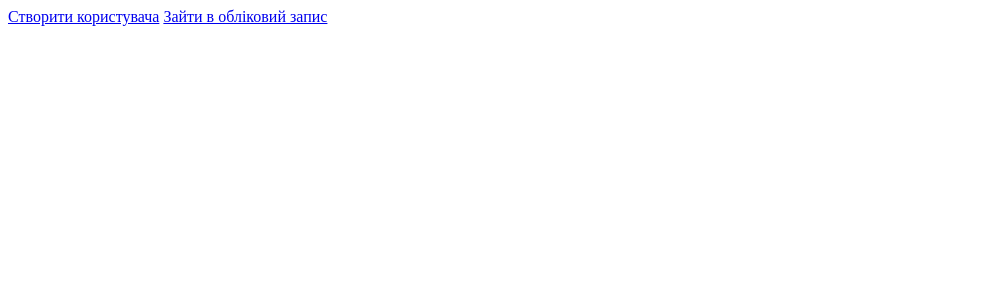
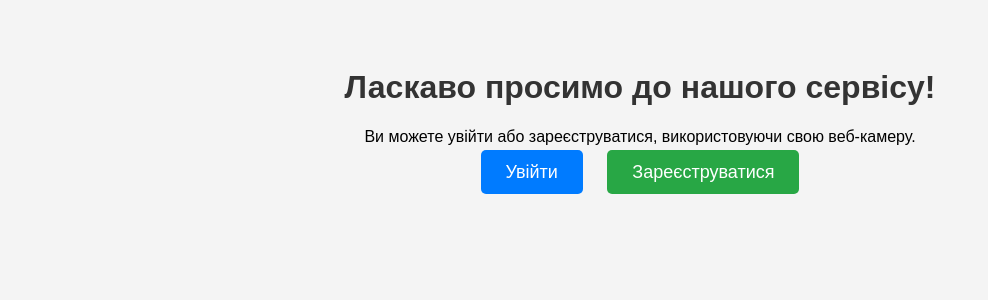
Before and after one commit to mrBogdan/FaceRecoginitionService, a FastAPI app: page / in a window 1280 px wide. Shown: the top 300 px of the page, without its empty margins (0-988 px from the left). Run offline with FastAPI, Linux system fonts and the light colour scheme; parts of the project's set-up code (start-up, migrations or seed data) failed here and were passed over.

Commit message:
update ui

```diff
--- a/pyserver/templates/index.html
+++ b/pyserver/templates/index.html
@@ -1,13 +1,56 @@
 <!DOCTYPE html>
-<html lang="uk">
+<html lang="en">
 <head>
     <meta charset="UTF-8">
-    <title>Головна</title>
+    <title>Welcome</title>
     <link rel="icon" href="/static/favicon.png" type="image/png">
+    <style>
+        body {
+            font-family: sans-serif;
+            display: flex;
+            flex-direction: column;
+            align-items: center;
+            padding: 40px;
+            background-color: #f4f4f4;
+        }
+        h1 {
+            color: #333;
+        }
+        .container {
+            text-align: center;
+        }
+        .button {
+            font-size: 18px;
+            padding: 12px 25px;
+            margin: 10px;
+            cursor: pointer;
+            border: none;
+            border-radius: 5px;
+            text-decoration: none;
+            color: white;
+        }
+        .login-btn {
+            background-color: #007bff;
+        }
+        .login-btn:hover {
+            background-color: #0056b3;
+        }
+        .register-btn {
+            background-color: #28a745;
+        }
+        .register-btn:hover {
+            background-color: #218838;
+        }
+    </style>
 </head>
 <body>
-    <a href="/register">Створити користувача</a>
-    <a href="/login">Зайти в обліковий запис</a>
-
+    <div class="container">
+        <h1>Ласкаво просимо до нашого сервісу!</h1>
+        <p>Ви можете увійти або зареєструватися, використовуючи свою веб-камеру.</p>
+        <div>
+            <a href="/login" class="button login-btn">Увійти</a>
+            <a href="/register" class="button register-btn">Зареєструватися</a>
+        </div>
+    </div>
 </body>
 </html>
```
Also changed, not shown: pyserver/templates/login.html (+1 -13 lines), pyserver/templates/register.html (+17 -13 lines).
